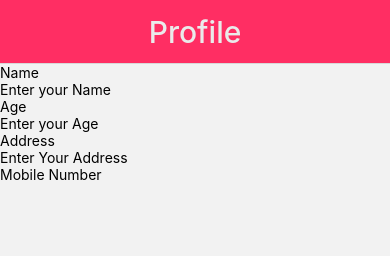
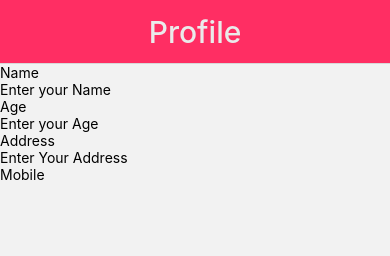
Before and after one commit to Debashis-Raha/React-Native, a React Native app in the folder NewProject/: screen /Profile in a window 390 px wide. Shown: the top 256 px of the page. Built offline with nearby package versions, Linux system fonts and the light colour scheme.

Commit message:
minor text changes

```diff
--- a/NewProject/src/screens/Profile/Profile.tsx
+++ b/NewProject/src/screens/Profile/Profile.tsx
@@ -73,7 +73,7 @@ const Profile = () => {
         defaultValue=''
       />
       {errors.address && (<Text>Address is required</Text>)}
-      <Text>Mobile Number</Text>
+      <Text>Mobile</Text>
       {/*   */}
     </ScrollView>
   );
```
